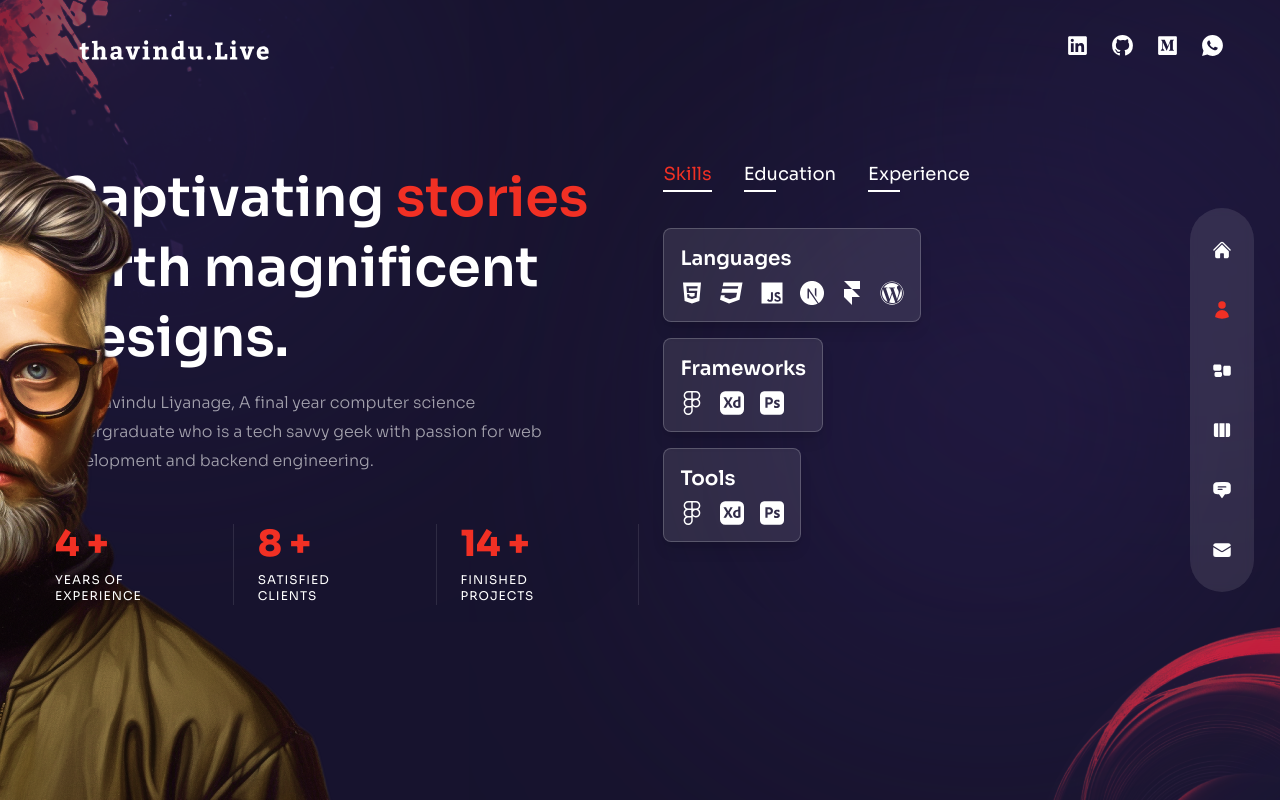
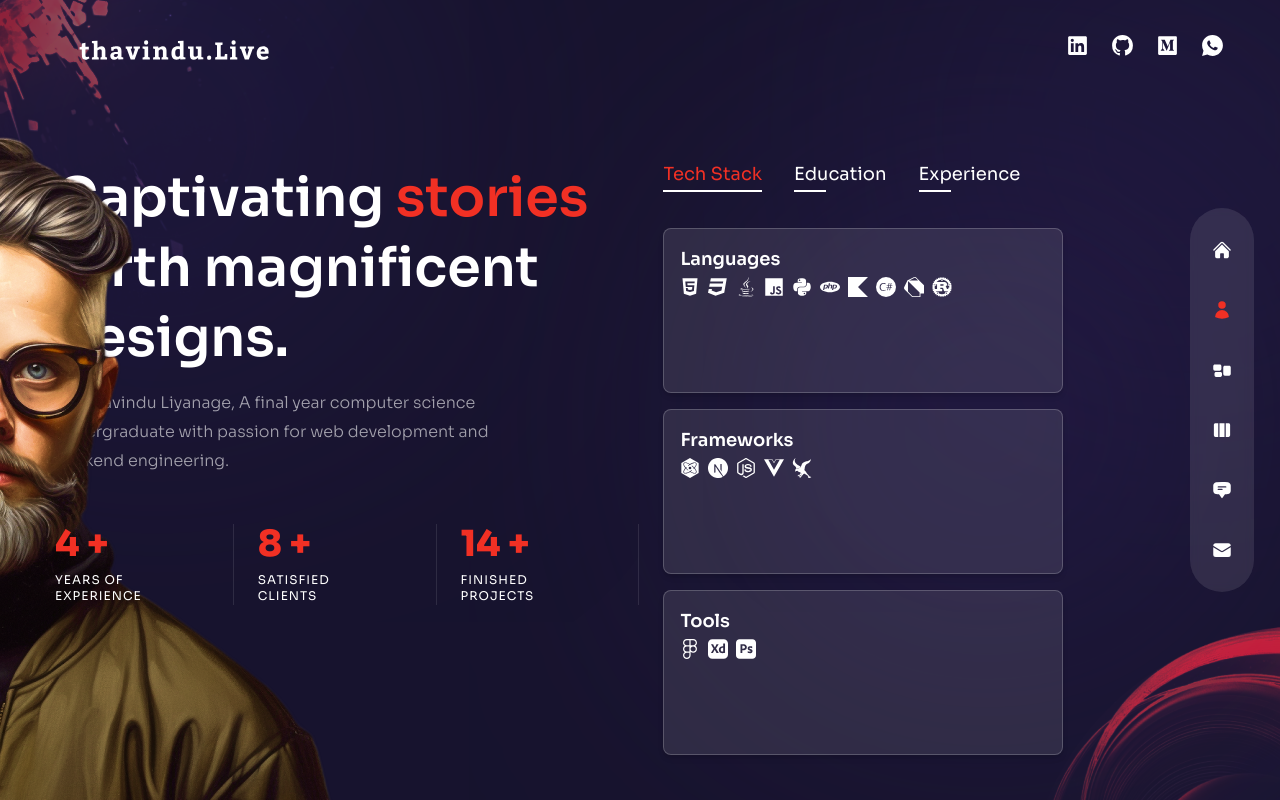
Before and after one commit to IthavinduU/thavindu-live-portfolio, a Next.js app: page /about in a window 1280 px wide. Built offline with nearby package versions, Linux system fonts and the light colour scheme.

Commit message:
Skills icons added

```diff
--- a/components/Buttons.js
+++ b/components/Buttons.js
@@ -24,12 +24,9 @@ const ResumeButton = () => {
         </motion.button>
       </Link>
 
-      {/*---------------------------------------------------------------------*/}
       {/* Contact Me Button */}
       <Link
-        href="mailto:thavindul@gmail.com"
-        target="_blank"
-        rel="noopener noreferrer"
+        href="/contact"
       >
         <motion.button
           className="bg-accent text-white px-6 py-3 rounded-lg shadow-lg font-semibold cursor-pointer"
--- a/components/CardView.js
+++ b/components/CardView.js
@@ -7,25 +7,25 @@ const CardView = ({ title, content, icons, degree, school, year, info, link }) =
             href={link}
             target="_blank"
             rel="noopener noreferrer"
-            className='p-4 bg-white/10 border border-white/20 rounded-lg shadow-lg hover:shadow-2xl transition-shadow duration-300'
+            className='card-view p-4 bg-white/10 border border-white/20 rounded-lg shadow-md hover:shadow-xl transition-shadow duration-300'
             whileHover={{ scale: 1.05 }}
             whileTap={{ scale: 0.95 }}
         >
             {degree ? (
-                <div>
-                    <h3 className='text-xl font-semibold mb-2'>{degree}</h3>
-                    <div className='text-sm mb-2'>{school}</div>
-                    <div className='text-sm mb-2'>{year}</div>
-                    <div className='text-sm'>{info}</div>
+                <div className='card-content'>
+                    <h3 className='text-lg font-semibold mb-1'>{degree}</h3>
+                    <div className='text-xs mb-1'>{school}</div>
+                    <div className='text-xs mb-1'>{year}</div>
+                    <div className='text-xs'>{info}</div>
                 </div>
             ) : (
-                <div>
-                    <h3 className='text-xl font-semibold mb-2'>{title}</h3>
-                    <div className='text-sm mb-2'>{content}</div>
-                    <div className='text-sm mb-2'>{info}</div>
-                    <div className='flex gap-x-4'>
+                <div className='card-content'>
+                    <h3 className='text-lg font-semibold mb-1'>{title}</h3>
+                    <div className='text-xs mb-1'>{content}</div>
+                    <div className='text-xs mb-1'>{info}</div>
+                    <div className='flex gap-x-2'>
                         {icons && icons.map((icon, index) => (
-                            <div key={index} className='text-2xl text-white'>
+                            <div key={index} className='text-xl text-white'>
                                 {icon}
                             </div>
                         ))}
--- a/components/Footer.js
+++ b/components/Footer.js
@@ -2,9 +2,7 @@
 const Footer = () => {
   return (
     <footer className="bg-primary text-white py-4 text-left text-sm">
-        <div className="container mx-auto px-4">
       <p>&copy; {new Date().getFullYear()} Thavindu Liyanage. All rights reserved.</p>
-        </div>
     </footer>
   );
 };
--- a/package.json
+++ b/package.json
@@ -9,6 +9,9 @@
     "lint": "next lint"
   },
   "dependencies": {
+    "@fortawesome/free-brands-svg-icons": "^6.6.0",
+    "@fortawesome/free-solid-svg-icons": "^6.6.0",
+    "@fortawesome/react-fontawesome": "^0.2.2",
     "@next/font": "^13.4.4",
     "emailjs-com": "^3.2.0",
     "framer-motion": "^10.12.16",
@@ -16,7 +19,7 @@
     "react": "^18.2.0",
     "react-countup": "^6.4.2",
     "react-dom": "^18.2.0",
-    "react-icons": "^4.8.0",
+    "react-icons": "^4.12.0",
     "react-tsparticles": "^2.9.3",
     "styled-components": "^6.1.12",
     "swiper": "^9.4.0",
--- a/pages/about/index.js
+++ b/pages/about/index.js
@@ -1,33 +1,36 @@
 // pages/about/index.js
 import CardView from '../../components/CardView';
 import React, { useState } from 'react';
-import { FaHtml5, FaCss3, FaJs, FaReact, FaWordpress, FaFigma } from 'react-icons/fa';
-import { SiNextdotjs, SiFramer, SiAdobexd, SiAdobephotoshop } from 'react-icons/si';
+import { FaHtml5, FaCss3, FaJs, FaFigma, FaJava, FaPython, FaRust } from 'react-icons/fa';
+import { SiAdobexd, SiAdobephotoshop, SiPhp, SiKotlin, SiCsharp, SiDart, SiPreact, SiNextdotjs, SiNodedotjs, SiVuedotjs, SiFalcon } from 'react-icons/si';
 import Avatar from '../../components/Avatar';
 import Circles from '../../components/Circles';
 import { motion } from 'framer-motion';
 import { fadeIn } from '../../variants';
 import CountUp from 'react-countup';
-import Footer from '../../components/Footer';  // Import Footer
 
 export const aboutData = [
   {
-    title: 'skills',
+    title: 'Tech Stack',
     info: [
       {
         title: 'Languages',
         icons: [
           <FaHtml5 />,
           <FaCss3 />,
+          <FaJava />,
           <FaJs />,
-          <SiNextdotjs />,
-          <SiFramer />,
-          <FaWordpress />,
+          <FaPython />,
+          <SiPhp />,
+          <SiKotlin />,
+          <SiCsharp />,
+          <SiDart />,
+          <FaRust />
         ],
       },
       {
         title: 'Frameworks',
-        icons: [<FaFigma />, <SiAdobexd />, <SiAdobephotoshop />],
+        icons: [<SiPreact/>, <SiNextdotjs/>, <SiNodedotjs/>, <SiVuedotjs/>, <SiFalcon/>],
       },
       {
         title: 'Tools',
@@ -40,7 +43,7 @@ export const aboutData = [
     info: [
       {
         degree: 'BSc. Computer Science (Reading)',
-        school: 'University Of Westminster = United Kingdom',
+        school: 'University Of Westminster - United Kingdom',
         year: '2022 Jan - Present',
         info: 'During my degree at Westminster University, I studied Mathematics for Computing, JavaScript, HTML, CSS, Java, OOP, UML, Flutter, PHP (Laravel), and Tailwind CSS.',
         link: 'https://www.westminster.ac.uk'
@@ -56,8 +59,8 @@ export const aboutData = [
         degree: 'G.C.E. Advanced Levels - Physical Science Stream',
         school: 'Kingswood College Kandy',
         year: '2007 Jan - 2020 Aug',
-        info: 'Completed GCE A/Ls in physical science stream with 3 passes.',
-        link: 'https://www.kingswoodcollege.edu.lk'
+        info: 'Completed GCE Advanced Levels in physical science stream with 3 passes.',
+        link: 'http://www.kingswood.sch.lk/index.html'
       },
     ],
   },
@@ -67,24 +70,23 @@ export const aboutData = [
       {
         title: 'Software Engineer - Intern',
         content: 'Vetstoria - 2023 July to 2024 July',
-        info: 'Worked on developing and maintaining software solutions.',
+        info: 'Worked on a real-time appointment booking system running on a PHP(Phalcon) back-end and Vue front-end.',
         link: 'https://www.vetstoria.com'
       },
       {
         title: 'Technical Writer',
         content: 'Medium - 2024 Feb to Present',
-        info: 'Contributed to various web development projects.',
+        info: 'Contributing to the community with knowledge I pursuit throughout my journey.',
         link: 'https://medium.com/@thavindul'
       },
       {
         title: 'IT Support Admin',
         content: 'IseeQ Solutions - 2020 Nov to 2021 March',
-        info: 'Gained experience in various facets of software development.',
+        info: 'Assisted in administration work and IT support.',
         link: 'https://www.iseeq.lk/'
       },
     ],
   },
-  // Other sections...
 ];
 
 const About = () => {
@@ -123,9 +125,7 @@ const About = () => {
             exit='hidden'
             className='max-w-[500px] mx-auto xl:mx-0 mb-6 xl:mb-12 px-2 xl:px-0'
           >
-            I'm Thavindu Liyanage, A final year computer science undergraduate
-            who is a tech savvy geek with passion for web
-            development and backend engineering.
+            I'm Thavindu Liyanage, A final year computer science undergraduate with passion for web development and backend engineering.
           </motion.p>
           {/* counters */}
           <motion.div
--- a/pages/index.js
+++ b/pages/index.js
@@ -56,13 +56,10 @@ const Home = () => {
             exit="hidden"
             className="max-w-sm xl:max-w-xl mx-auto xl:mx-0 mb-10 xl:mb-16"
           >
-            I'm Thavindu Liyanage, A final year computer science undergraduate
-            at University of Westminster. A tech savvy nerd with passion for web
-            development and backend engineering.
-          </motion.p>
+            Relentlessly curious tech enthusiast, igniting innovation in the ever-evolving digital landscape, one line of code at a time.          </motion.p>
           {/* Button */}
           <div className="flex justify-center xl:hidden relative"></div>
-          <ResumeButton /> {/* Add the ResumeButton component */}
+          <ResumeButton />
         </div>
       </div>
       {/* Image Section */}
--- a/styles/globals.css
+++ b/styles/globals.css
@@ -92,10 +92,10 @@
 }
 
 footer {
-  font-size: 0.5rem; /* Smaller font size (14px) */
+  font-size: 10px;
   text-align: left;
-  padding: 10rem; /* Adjust padding as needed */
-  background-color: transparent; /* Ensure background is transparent */
+  padding: 10rem;
+  background-color: transparent;
 }
 
 footer a {
@@ -106,3 +106,17 @@ footer a {
 footer a:hover {
   text-decoration: underline;
 }
+
+/* Card styles */
+.card-view {
+  width: 400px;
+  height: 165px;
+  display: flex;
+  flex-direction: column;
+  justify-content: space-between;
+}
+
+.card-content {
+  flex-grow: 1;
+  overflow: hidden;
+}
```
Also changed, not shown: 1 other file (tests, documents, lock files or other folders). Lines whose indentation alone changed are shown as unchanged.
